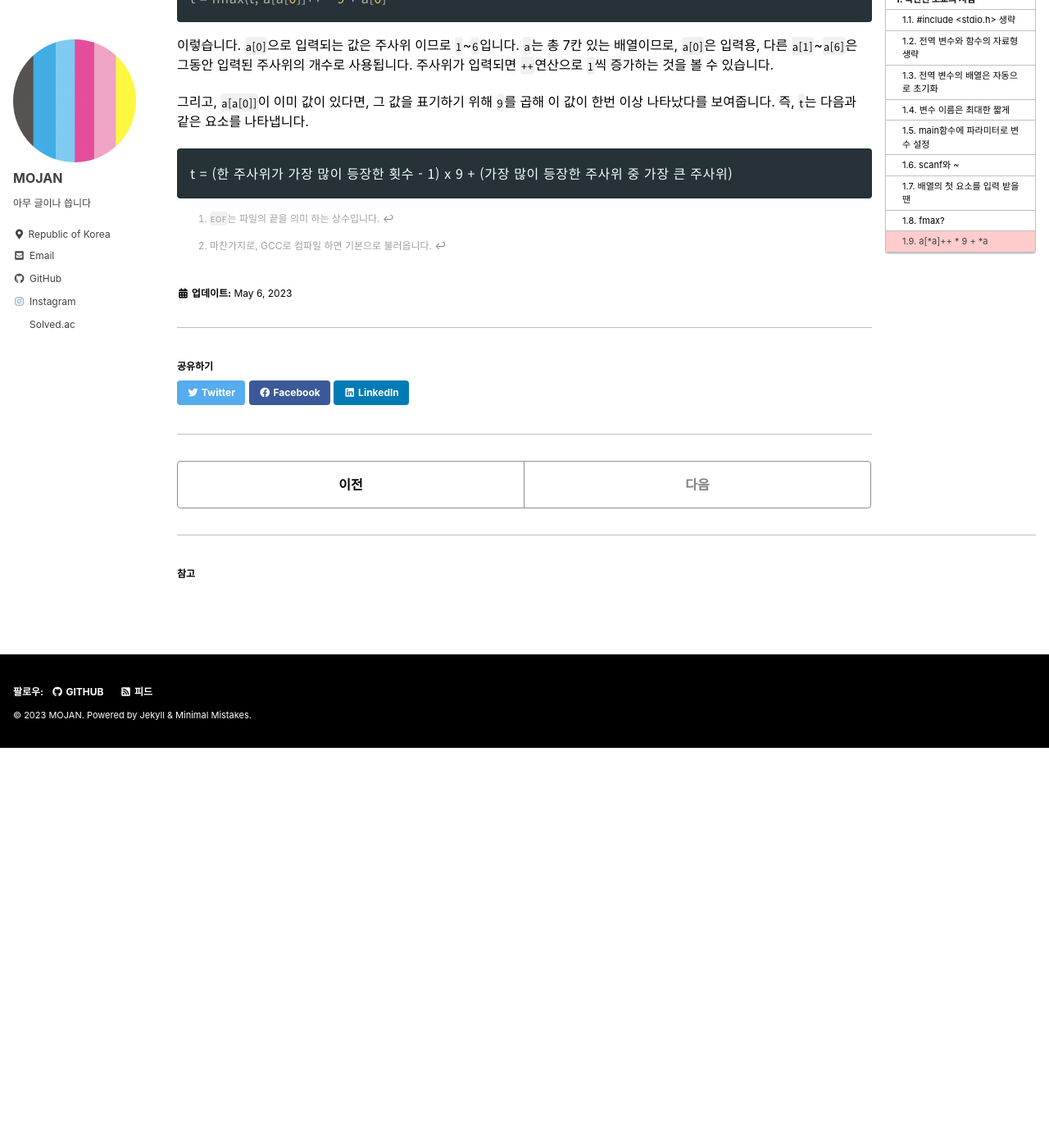
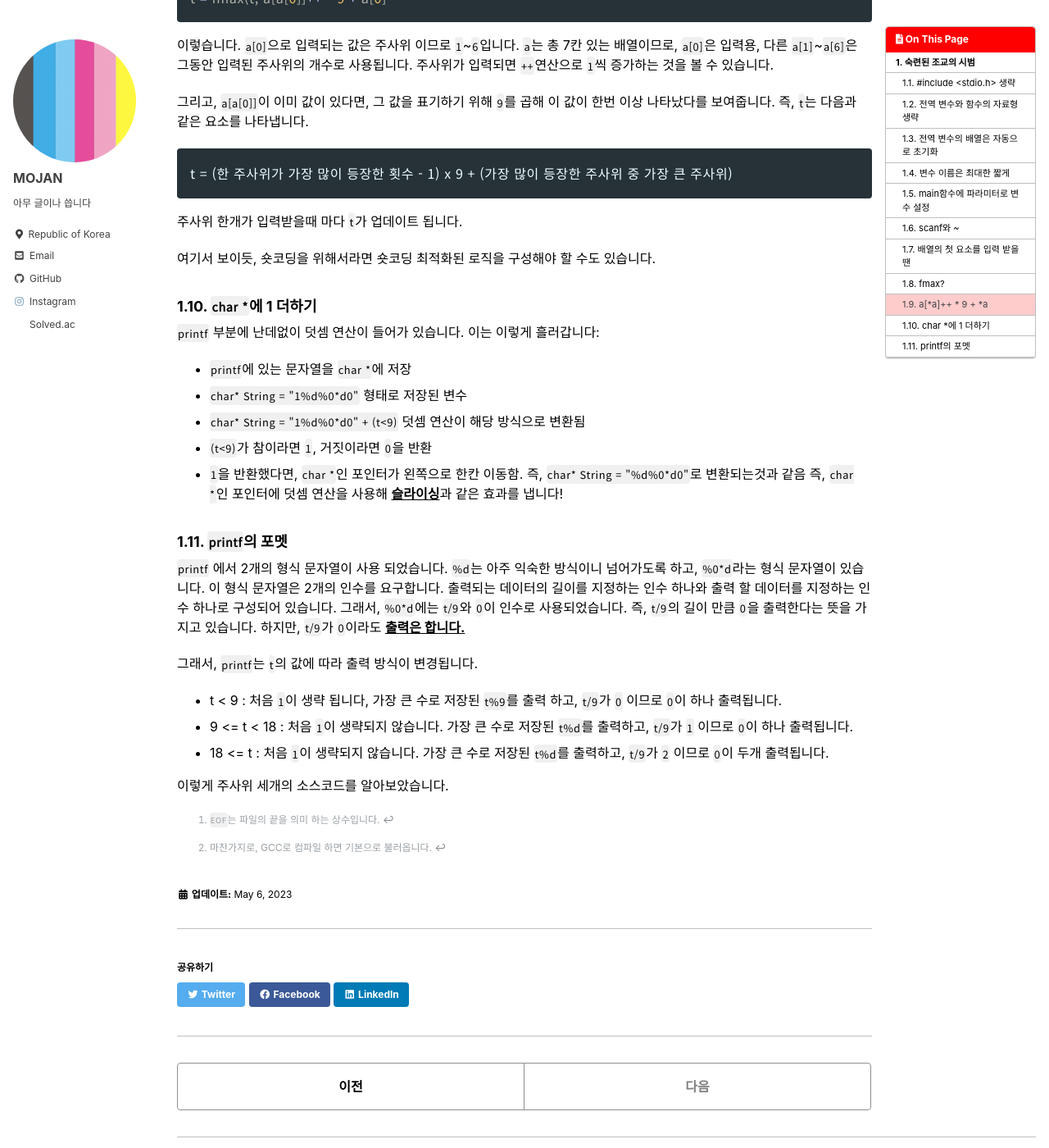
Before and after one commit to MOJAN3543/MOJAN3543.github.io, a Jekyll site: the page built from _posts/ShortCodingInC/2023-05-06-ShortCodingInC.md, in a window 1280 px wide and 1400 px high, scrolled down 2266 px. Shown: the whole window at 82% size. Built offline with Jekyll 4.4.1, drawn with Linux system fonts in a browser that asks for light colours; cached includes are drawn as plain includes; before the commit the page ends 3178 px from its top, so only the background shows below that; some of the changed text lies outside the part shown.

Commit message:
Update 2023-05-06-ShortCodingInC.md

````diff
--- a/_posts/ShortCodingInC/2023-05-06-ShortCodingInC.md
+++ b/_posts/ShortCodingInC/2023-05-06-ShortCodingInC.md
@@ -33,7 +33,7 @@ main(t){
 전역 변수는 데이터 영역에 저장되어 선언시 초기화를 하지 않아도, 자동으로 [**0이 저장**](https://ideone.com/ou9vUa)됩니다.
 
 ### 1.4. 변수 이름은 최대한 짧게
-변수 이름에 큰 투자를 할 필요 없습니다! 숏코딩을 시작한 순간 가독성은 버렸다고 생각하고, C의 변수 이름 짓기 규칙을 따라 영어 대, 소문자나 언더바로 한글자 변수를 지어야 합니다.
+변수 이름에 큰 투자를 할 필요 없습니다! 숏코딩을 시작한 순간 가독성은 버렸다고 생각하고, C의 변수 이름 짓기 규칙을 따라 알파벳 대, 소문자나 언더바로 한글자 변수를 지어야 합니다.
 
 ### 1.5. `main`함수에 파라미터로 변수 설정
 `main` 함수에 파라미터를 적용 할 수 있습니다. 원래 `main`함수의 파라미터는 다음과 같습니다.
@@ -74,7 +74,28 @@ https://ideone.com/vTIJm0) 그리고 이 `EOF`는 정수로 `-1`이므로, 비
 ```
 t = (한 주사위가 가장 많이 등장한 횟수 - 1) x 9 + (가장 많이 등장한 주사위 중 가장 큰 주사위)
 ```
+주사위 한개가 입력받을때 마다 `t`가 업데이트 됩니다.
 
+여기서 보이듯, 숏코딩을 위해서라면 숏코딩 최적화된 로직을 구성해야 할 수도 있습니다.
+
+### 1.10. `char *`에 1 더하기
+`printf` 부분에 난데없이 덧셈 연산이 들어가 있습니다. 이는 이렇게 흘러갑니다:
+* `printf`에 있는 문자열을 `char *`에 저장
+* `char* String = "1%d%0*d0"` 형태로 저장된 변수
+* `char* String = "1%d%0*d0" + (t<9)` 덧셈 연산이 해당 방식으로 변환됨
+* `(t<9)`가 참이라면 `1`, 거짓이라면 `0`을 반환
+* `1`을 반환했다면, `char *`인 포인터가 왼쪽으로 한칸 이동함. 즉, `char* String = "%d%0*d0"`로 변환되는것과 같음
+즉, `char *`인 포인터에 덧셈 연산을 사용해 [**슬라이싱**](https://ideone.com/9zQhHI)과 같은 효과를 냅니다!
+
+### 1.11. `printf`의 포멧
+`printf` 에서 2개의 형식 문자열이 사용 되었습니다. `%d`는 아주 익숙한 방식이니 넘어가도록 하고, `%0*d`라는 형식 문자열이 있습니다. 이 형식 문자열은 2개의 인수를 요구합니다. 출력되는 데이터의 길이를 지정하는 인수 하나와 출력 할 데이터를 지정하는 인수 하나로 구성되어 있습니다. 그래서, `%0*d`에는 `t/9`와 `0`이 인수로 사용되었습니다. 즉, `t/9`의 길이 만큼 `0`을 출력한다는 뜻을 가지고 있습니다. 하지만, `t/9`가 `0`이라도 [**출력은 합니다.**](https://ideone.com/9QYy3q)
+
+그래서, `printf`는 `t`의 값에 따라 출력 방식이 변경됩니다.
+* t < 9        : 처음 `1`이 생략 됩니다, 가장 큰 수로 저장된 `t%9`를 출력 하고, `t/9`가 `0` 이므로 `0`이 하나 출력됩니다.
+* 9 <= t < 18  : 처음 `1`이 생략되지 않습니다. 가장 큰 수로 저장된 `t%d`를 출력하고, `t/9`가 `1` 이므로 `0`이 하나 출력됩니다.
+* 18 <= t      : 처음 `1`이 생략되지 않습니다. 가장 큰 수로 저장된 `t%d`를 출력하고, `t/9`가 `2` 이므로 `0`이 두개 출력됩니다.
+
+이렇게 주사위 세개의 소스코드를 알아보았습니다.
 
 [^1]: `EOF`는 파일의 끝을 의미 하는 상수입니다.
 [^2]: 마찬가지로, GCC로 컴파일 하면 기본으로 불러옵니다.
````
Also changed, not shown: other parts of _posts/ShortCodingInC/2023-05-06-ShortCodingInC.md (+1 -1 lines).
